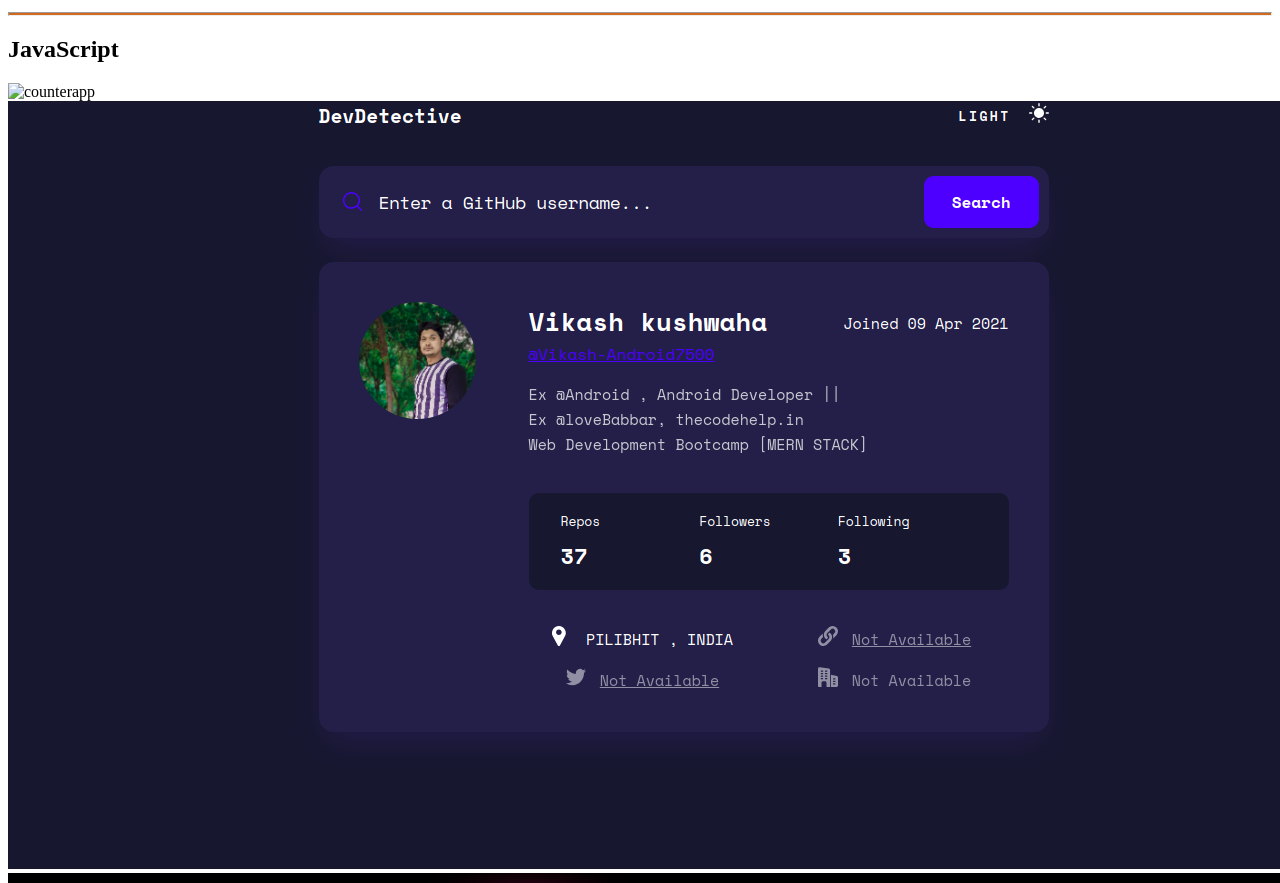
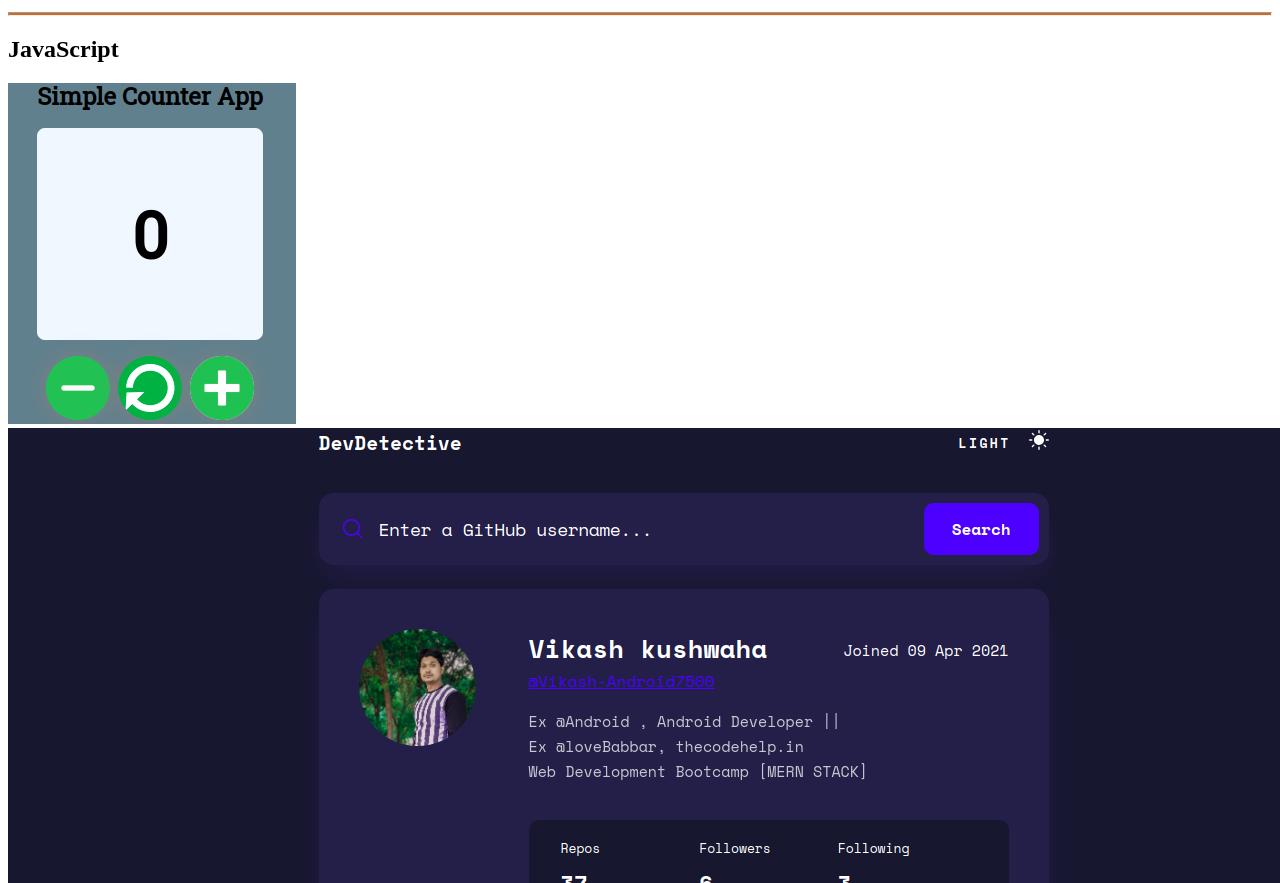
Before and after one commit to Vikash-Android7500/AllProjects-Images, a plain HTML site: page index.html in a window 1280 px wide. Shown: the part 3014-3897 px from the top of the page. Drawn offline with Linux system fonts and the light colour scheme.

Commit message:
new image update

```diff
--- a/index.html
+++ b/index.html
@@ -19,7 +19,7 @@
                <hr style="height: 2px; background-color: chocolate;">
 
                <h2>JavaScript</h2>
-               <img src="./htmlcss/counterapp.png" alt="counterapp">
+               <img src="./htmlcssJavaScript/counterapp.png" alt="counterapp">
                <img src="./htmlcssJavaScript/DevDetective.png" alt="DevDetective">
                <img src="./htmlcssJavaScript/ModalApp.png" alt="ModalApp">
                <img src="./htmlcssJavaScript/PasswordJS.png" alt="PasswordJS">
```
